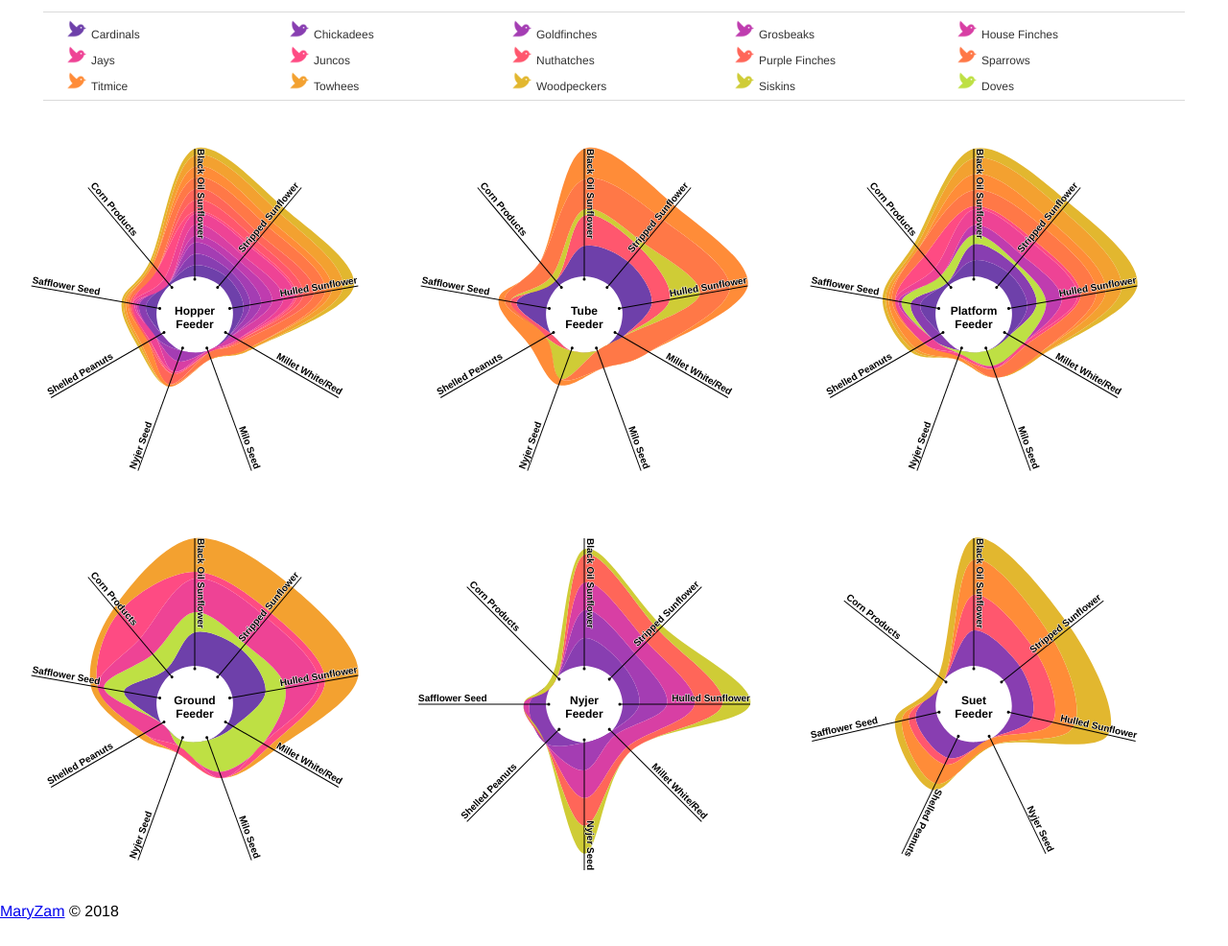
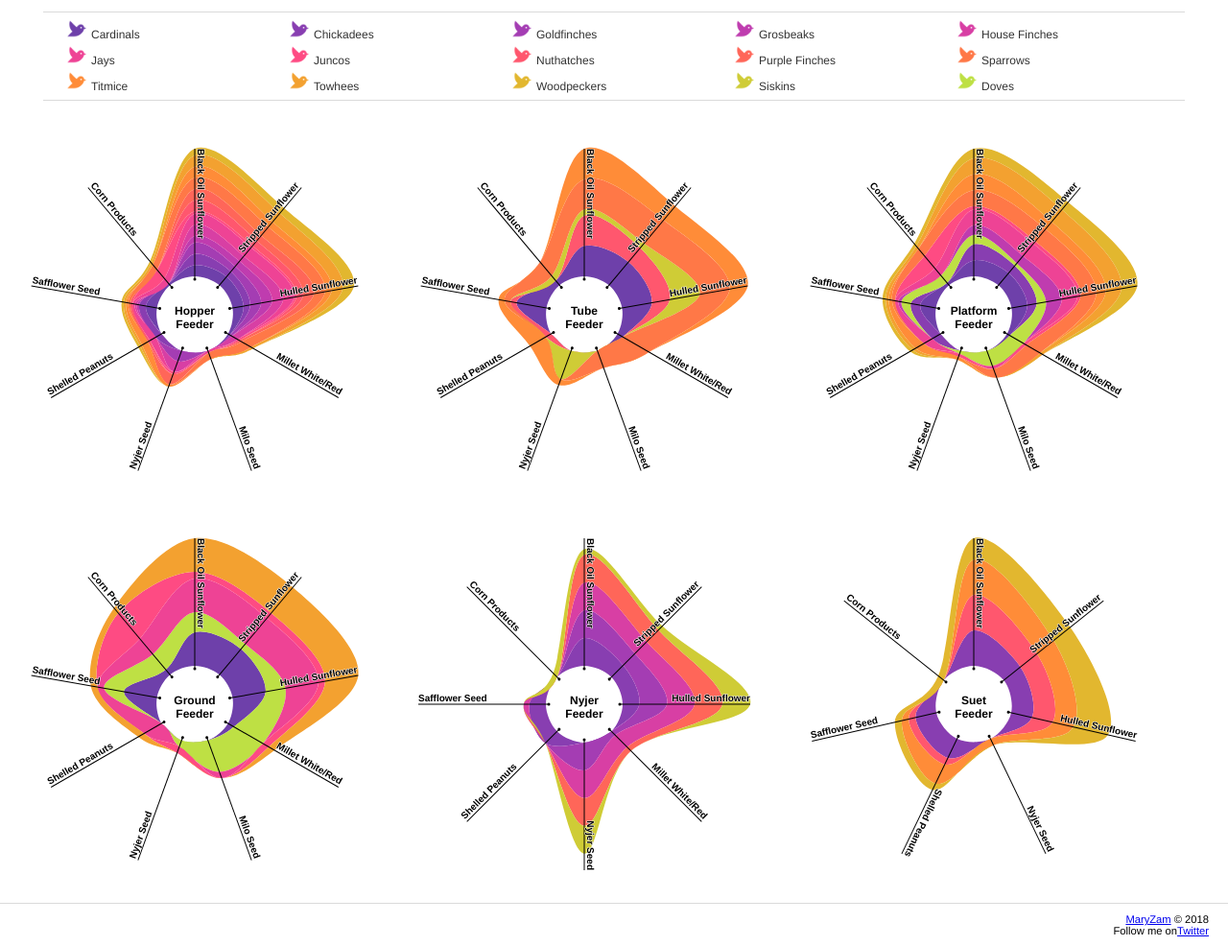
Before and after one commit to maryzam/reddit-dataVis-battle, a plain HTML site: page July/index.html in a window 1280 px wide. Shown: the part 78-1064 px from the top of the page at 96% size. Before the commit the page ends 1037 px from the top, so only its background shows below. Drawn offline with Linux system fonts and the light colour scheme.

Commit message:
Add styles for footer

```diff
--- a/July/index.html
+++ b/July/index.html
@@ -19,6 +19,7 @@
         </main>
         <footer>
             <p><a href="https://github.com/maryzam">MaryZam</a>  © 2018 </p>
+            <p>Follow me on<a href="https://twitter.com/maryzamcode">Twitter</a></p>
         </footer>
         <script type="text/javascript" src="scripts/app.js" charset="UTF-8"></script>
     </body>
--- a/July/styles/main.css
+++ b/July/styles/main.css
@@ -62,3 +62,10 @@ header {
 	background-repeat: no-repeat;
 	margin-right: 5px;
 }
+
+footer {
+	border-top: 1px solid #dadada;
+	padding: 10px 20px;
+	font-size: 0.7em;
+	text-align: right;
+}
```
